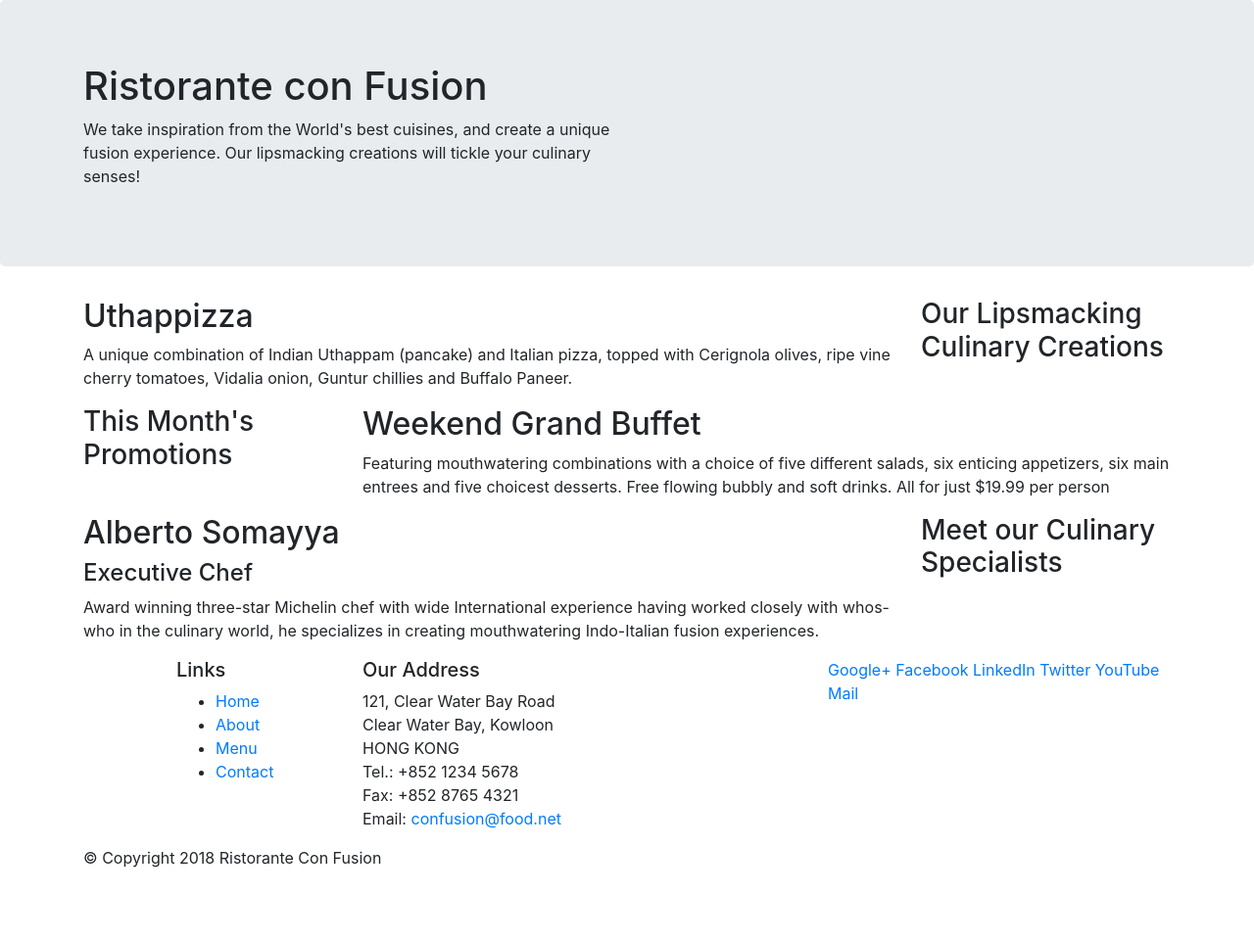
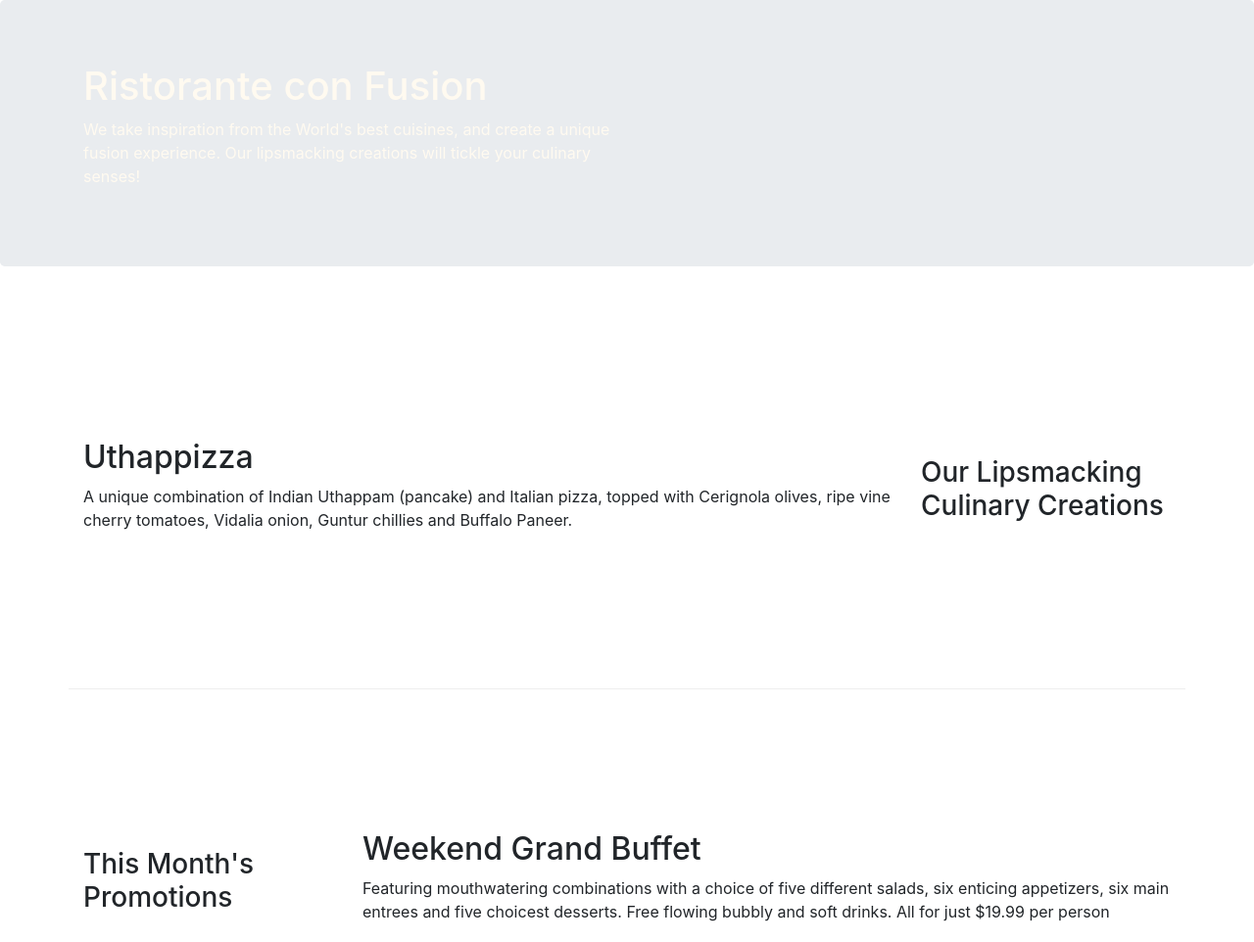
Before and after one commit to montasir34/coursera, a website: page index.html in a window 1280 px wide. Shown: the top 962 px of the page at 98% size. Before the commit the page ends 904 px from the top, so only its background shows below. Drawn offline with nearby package versions, Linux system fonts and the light colour scheme.

Commit message:
bootstrab with custom css

```diff
--- /dev/null
+++ b/css/styles.css
@@ -0,0 +1,31 @@
+.row-header{
+    margin:0px auto;
+    padding:0px;
+}
+
+.row-content {
+    margin:0px auto;
+    padding: 50px 0px 50px 0px;
+    border-bottom: 1px ridge;
+    min-height:400px;
+}
+
+.footer{
+    background-color: #D1C4E9;
+    margin:0px auto;
+    padding: 20px 0px 20px 0px;
+}
+
+
+.jumbotron {
+    padding:70px 30px 70px 30px;
+    margin:0px auto;
+    background: #9575CD ;
+    color:floralwhite;
+}
+
+address{
+    font-size:80%;
+    margin:0px;
+    color:#0f0f0f;
+}
--- a/index.html
+++ b/index.html
@@ -7,7 +7,7 @@
         <meta name="viewport" content="width=device-width, initial-scale=1, shrink-to-fit=no">
 
         <meta http-equiv="x-ua-compatible" content="ie=edge">
-
+        <link href="css/styles.css" rel="stylesheet">
         <!-- Bootstrap CSS -->
         <link rel="stylesheet" href="node_modules/bootstrap/dist/css/bootstrap.min.css">
     <title>Ristorante Con Fusion</title>
@@ -17,7 +17,7 @@
 
     <header class="jumbotron">
         <div class="container">
-            <div class="row">
+            <div class="row row-header">
                 <div class=" col-12 col-sm-6">
                     <h1>Ristorante con Fusion</h1>
                     <p>We take inspiration from the World's best cuisines, and create a unique fusion experience. Our lipsmacking creations will tickle your culinary senses!</p>
@@ -29,7 +29,7 @@
     </header>
 
     <div class="container">
-        <div class="row">
+        <div class="row row-content align-items-center">
             <div class="col-12 order-sm-last col-sm-4 col-md-3">
                 <h3>Our Lipsmacking Culinary Creations</h3>
             </div>
@@ -40,7 +40,7 @@
         </div>
 
 
-        <div class="row">
+        <div class="row row-content  align-items-center">
             <div class="col-12  col-sm-4 col-md-3">
                 <h3>This Month's Promotions</h3>
             </div>
@@ -50,7 +50,7 @@
             </div>
         </div>
 
-        <div class="row">
+        <div class="row row-content align-items-center">
             <div class="col-12 order-sm-last col-sm-4 col-md-3">
                 <h3>Meet our Culinary Specialists</h3>
             </div>
@@ -62,7 +62,7 @@
         </div>
     </div>
 
-    <footer>
+    <footer class="footer">
         <div class="container">
             <div class="row">
                 <div class="col-4 offset-1 col-sm-2">
@@ -74,7 +74,7 @@
                         <li><a href="#">Contact</a></li>
                     </ul>
                 </div>
-                <div class="col-7 col-sm-5">
+                <div class="col-7  col-sm-5">
                     <h5>Our Address</h5>
                     <address>
 		              121, Clear Water Bay Road<br>
@@ -85,8 +85,8 @@
 		              Email: <a href="mailto:confusion@food.net">confusion@food.net</a>
 		           </address>
                 </div>
-                <div class="col-12 col-sm-4">
-                    <div>
+                <div class="col-12 align-self-center  col-sm-4">
+                    <div class="text-center">
                         <a href="http://google.com/+">Google+</a>
                         <a href="http://www.facebook.com/profile.php?id=">Facebook</a>
                         <a href="http://www.linkedin.com/in/">LinkedIn</a>
@@ -96,7 +96,7 @@
                     </div>
                 </div>
            </div>
-           <div class="row">
+           <div class="row justify-content-center">
                 <div class="col-auto">
                     <p>© Copyright 2018 Ristorante Con Fusion</p>
                 </div>
```
